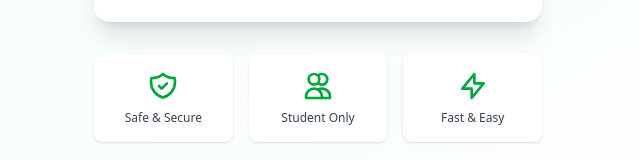
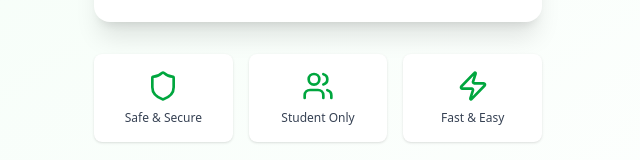
Before and after one commit to bmsj23/animomart-frontend, a React (Vite) app: page /login in a window 1280 px wide. Shown: the part 528-688 px from the top of the page, without its empty margins (322-962 px from the left). Built offline with nearby package versions, Linux system fonts and the light colour scheme; no server answers.

Commit message:
feat: add lucide icons to login page highlights

```diff
--- a/src/pages/Login.jsx
+++ b/src/pages/Login.jsx
@@ -1,6 +1,7 @@
 import { useEffect } from 'react';
 import { useNavigate } from 'react-router-dom';
 import { GoogleOAuthProvider, GoogleLogin } from '@react-oauth/google';
+import { Shield, Users, Zap } from 'lucide-react';
 import { useAuth } from '../hooks/useAuth';
 import { useToast } from '../hooks/useToast';
 
@@ -80,25 +81,19 @@ const Login = () => {
           <div className="mt-8 grid grid-cols-3 gap-4 text-center">
             <div className="bg-white rounded-lg p-4 shadow-sm">
               <div className="text-green-600 mb-2">
-                <svg className="w-8 h-8 mx-auto" fill="none" viewBox="0 0 24 24" stroke="currentColor">
-                  <path strokeLinecap="round" strokeLinejoin="round" strokeWidth={2} d="M9 12l2 2 4-4m5.618-4.016A11.955 11.955 0 0112 2.944a11.955 11.955 0 01-8.618 3.04A12.02 12.02 0 003 9c0 5.591 3.824 10.29 9 11.622 5.176-1.332 9-6.03 9-11.622 0-1.042-.133-2.052-.382-3.016z" />
-                </svg>
+                <Shield className="w-8 h-8 mx-auto" />
               </div>
               <p className="text-xs font-medium text-gray-700">Safe & Secure</p>
             </div>
             <div className="bg-white rounded-lg p-4 shadow-sm">
               <div className="text-green-600 mb-2">
-                <svg className="w-8 h-8 mx-auto" fill="none" viewBox="0 0 24 24" stroke="currentColor">
-                  <path strokeLinecap="round" strokeLinejoin="round" strokeWidth={2} d="M12 4.354a4 4 0 110 5.292M15 21H3v-1a6 6 0 0112 0v1zm0 0h6v-1a6 6 0 00-9-5.197M13 7a4 4 0 11-8 0 4 4 0 018 0z" />
-                </svg>
+                <Users className="w-8 h-8 mx-auto" />
               </div>
               <p className="text-xs font-medium text-gray-700">Student Only</p>
             </div>
             <div className="bg-white rounded-lg p-4 shadow-sm">
               <div className="text-green-600 mb-2">
-                <svg className="w-8 h-8 mx-auto" fill="none" viewBox="0 0 24 24" stroke="currentColor">
-                  <path strokeLinecap="round" strokeLinejoin="round" strokeWidth={2} d="M13 10V3L4 14h7v7l9-11h-7z" />
-                </svg>
+                <Zap className="w-8 h-8 mx-auto" />
               </div>
               <p className="text-xs font-medium text-gray-700">Fast & Easy</p>
             </div>
```
